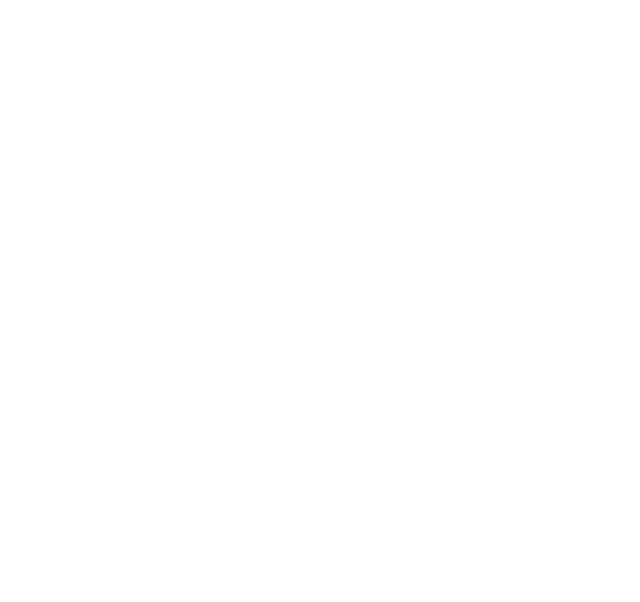
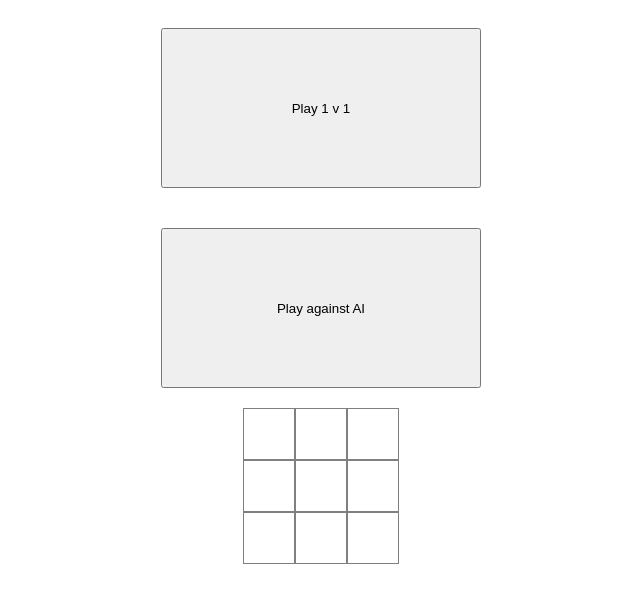
Before and after one commit to djdev/typescript-tic-tac-toe-with-ai, a website with bundled scripts: page index.html in a window 1280 px wide. Shown: the whole page, without its empty margins (319-959 px from the left). Built offline with nearby package versions, Linux system fonts and the light colour scheme.

Commit message:
create board, cells and buttons.

```diff
--- a/index.html
+++ b/index.html
@@ -1 +1,22 @@
-<div id="app"></div>
+<!DOCTYPE html>
+
+<html>
+  <head>
+    <meta charset="UTF-8" />
+    <meta name="viewport" content="width=device-width, initial-scale=1" />
+
+    <link rel="stylesheet" type="text/css" href="index.css" />
+    <title>Tic Tac Toe with AI</title>
+  </head>
+
+  <body>
+    <div class="container">
+      <button class="non-ai">Play 1 v 1</button>
+      <button class="with-ai">Play against AI</button>
+    </div>
+
+    <div class="board"></div>
+
+    <script src="index.ts"></script>
+  </body>
+</html>
--- a/index.ts
+++ b/index.ts
@@ -1,9 +1,22 @@
 // Import stylesheets
 import './style.css';
 
-let board = ['', '', '', '', '', '', '', '', ''];
+let board: Array<string> = ['', '', '', '', '', '', '', '', ''];
 
-function matchesWinningCombo() {
+function generateBoard() {
+  const board = document.getElementsByClassName('board');
+
+  for (let i = 0; i < 9; i++) {
+    const element = document.createElement('div');
+    element.className = 'cell';
+
+    board[0].appendChild(element);
+  }
+}
+
+generateBoard();
+
+function matchesWinningCombo(): boolean {
   return (
     // horizontal combos
     board[0] === board[1] &&
@@ -35,10 +48,18 @@ function matchesWinningCombo() {
   );
 }
 
-function indexComboIsNotEmpty(i1, i2, i3) {
+function indexComboIsNotEmpty(i1: number, i2: number, i3: number): boolean {
   return board[i1] !== '' && board[i2] !== '' && board[i3] !== '';
 }
 
-function isBoardFull() {
+function isBoardFull(): boolean {
   return board.every((item) => item !== '');
 }
+
+function min(a: number, b: number): number {
+  return a <= b ? a : b;
+}
+
+function max(a: number, b: number): number {
+  return a >= b ? a : b;
+}
--- a/style.css
+++ b/style.css
@@ -1,3 +1,36 @@
-h1, h2 {
+h1,
+h2 {
   font-family: Lato;
 }
+
+.board {
+  display: grid;
+  grid-template-columns: 1fr 1fr 1fr;
+  width: max-content;
+  justify-content: center;
+  align-items: center;
+  margin: auto;
+}
+
+.cell {
+  width: 50px;
+  height: 50px;
+  border: 1px solid gray;
+}
+
+.container {
+  display: grid;
+  width: auto;
+  height: 50vmin;
+  grid-template-rows: 1fr 1fr;
+  justify-content: center;
+  align-items: center;
+}
+
+.container button {
+  width: 40vmin;
+  height: 20vmin;
+  display: flex;
+  justify-content: center;
+  align-items: center;
+}
```
